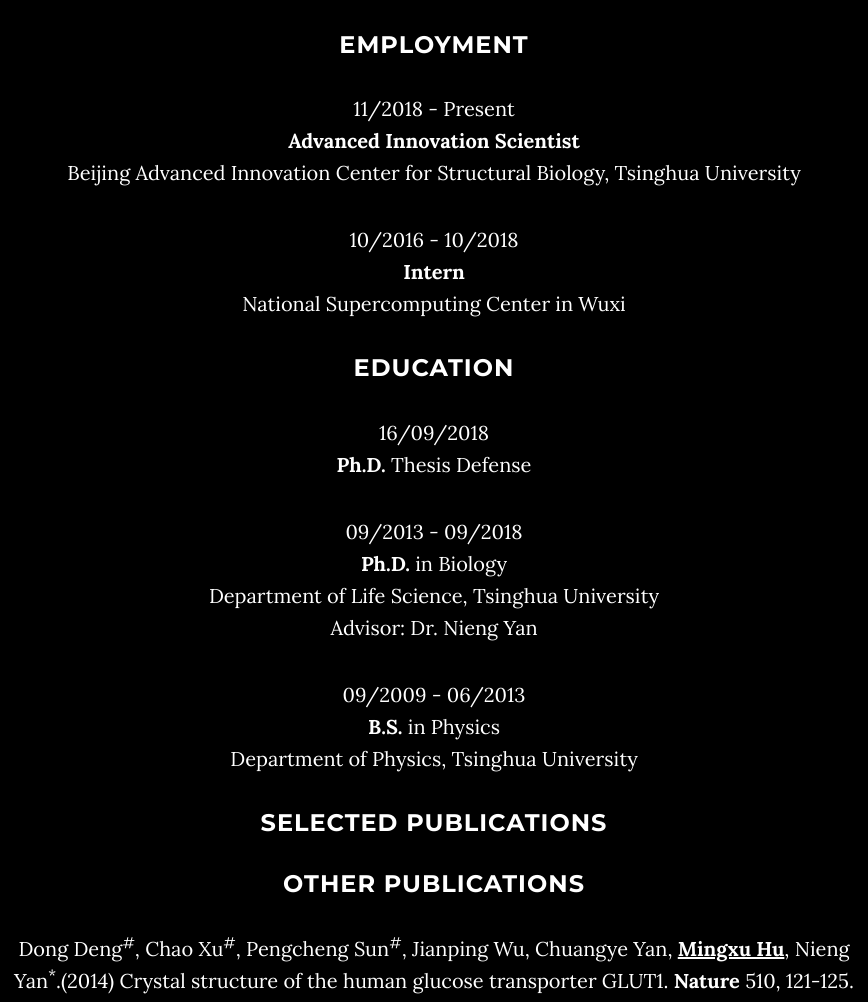
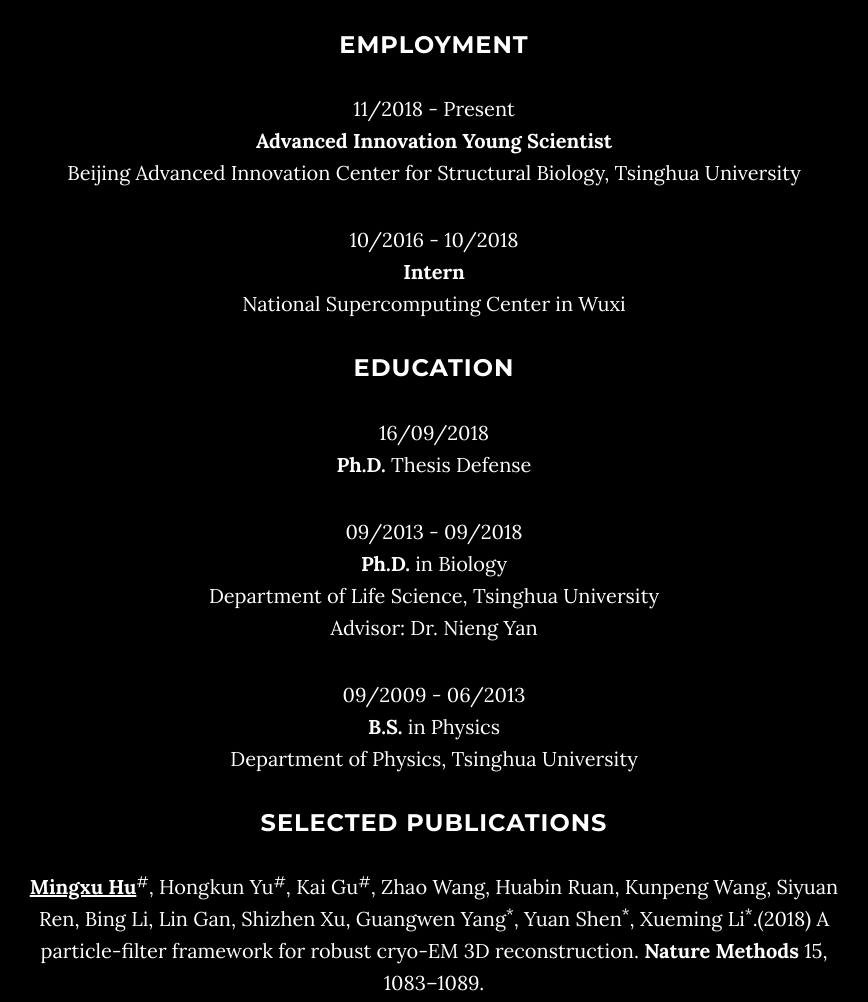
Before and after one commit to Zarrathustra/zarrathustra.github.io, a website: page index.html in a window 1280 px wide. Shown: the part 1567-2569 px from the top of the page, without its empty margins (206-1074 px from the left). Drawn offline with nearby package versions, Linux system fonts and the light colour scheme; some packages are replaced by stand-ins of ours.

Commit message:
Nature Methods Paper Submmited

```diff
--- a/index.html
+++ b/index.html
@@ -85,7 +85,7 @@
                     <div class="col-md-8 col-md-offset-2">
                         <h1 class="brand-heading">Mingxu Hu</h1>
                         <p class="intro-text">
-                            <br><b>Advanced Innovation Scientist</b>
+                            <br><b>Advanced Innovation Young Scientist</b>
                             <br>Beijing Advanced Innovation Center for Structural Biology
                             <br>Tsinghua University</p>
                         <a href="#about" class="btn btn-circle page-scroll">
@@ -117,7 +117,7 @@
                 <p>
                 11/2018 - Present
                 <br>
-                <b>Advanced Innovation Scientist</b>
+                <b>Advanced Innovation Young Scientist</b>
                 <br>Beijing Advanced Innovation Center for Structural Biology, Tsinghua University
                 <p>
                 10/2016 - 10/2018
@@ -149,6 +149,7 @@
 
                 <h3>Selected Publications</h3>
                 <p>
+                <u><b>Mingxu Hu</b></u><sup>#</sup>, Hongkun Yu<sup>#</sup>, Kai Gu<sup>#</sup>, Zhao Wang, Huabin Ruan, Kunpeng Wang, Siyuan Ren, Bing Li, Lin Gan, Shizhen Xu, Guangwen Yang<sup>*</sup>, Yuan Shen<sup>*</sup>, Xueming Li<sup>*</sup>.(2018) A particle-filter framework for robust cryo-EM 3D reconstruction. <b>Nature Methods</b> 15, 1083–1089.
                 </p>
 
                 <h3>Other Publications</h3>
@@ -265,7 +266,7 @@
         <div class="row">
             <div class="col-lg-8 col-lg-offset-2">
                 <h2>Contact Mingxu Hu</h2>
-                <p><a href="mailto:hmx13@mails.tsinghua.edu.cn">hmx13@mails.tsinghua.edu.cn</a>
+                <p><a href="mailto:hmx13@mails.tsinghua.edu.cn">humingxu@mail.tsinghua.edu.cn</a>
                 </p>
                 <ul class="list-inline banner-social-buttons">
                     <li>
```
